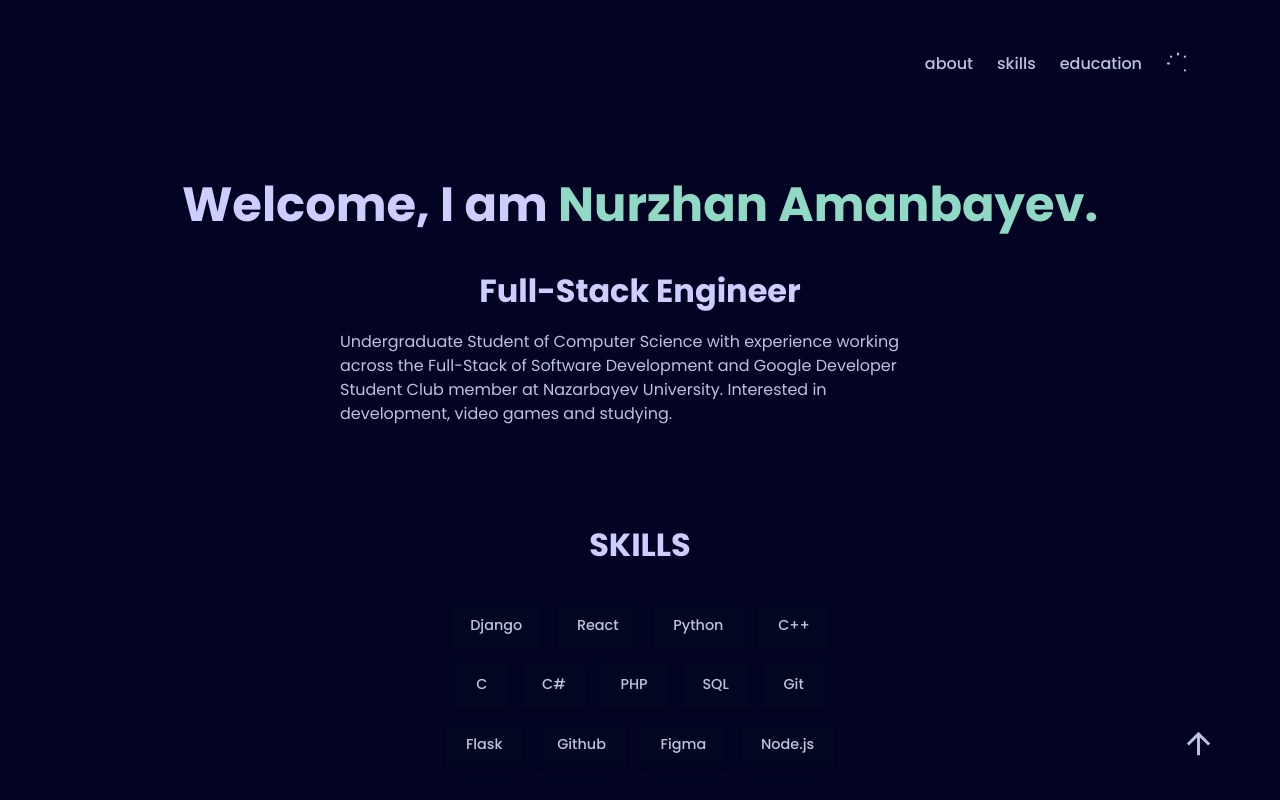
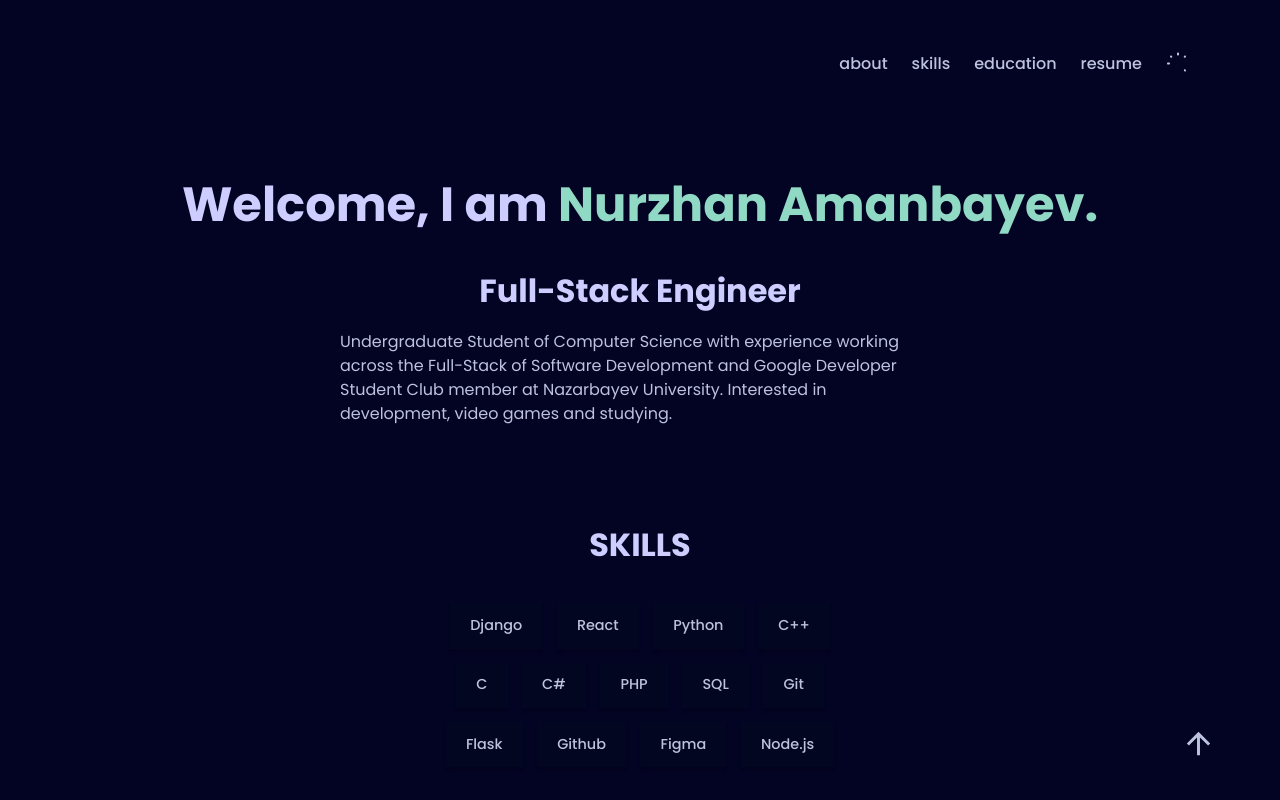
Before and after one commit to Nurzhek/nurzhek.github.io, a plain HTML site: page index.html in a window 1280 px wide. Shown: the top 800 px of the page. Drawn offline with Linux system fonts and the light colour scheme.

Commit message:
Initial commit

```diff
--- a/index.html
+++ b/index.html
@@ -56,6 +56,7 @@
                         <li class="nav__list-item"><a href="#about" class="link link--nav">About</a></li>
                         <li class="nav__list-item"><a href="#skills" class="link link--nav">Skills</a></li>
                         <li class="nav__list-item"><a href="#qualification" class="link link--nav">Education</a></li>
+                        <li class="nav__list-item"><a href="https://drive.google.com/u/0/uc?id=1oqOUrfngt_jNQsa0XU3PlgPZL0NpV6VK&export=download" download class="link link--nav">Resume</a></li>
                     </ul>
                     <button type="button" class="btn btn--icon nav__theme" aria-label="toggle theme">
                         <svg class="MuiSvgIcon-root" focusable="false" viewBox="0 0 24 24" aria-hidden="true">
```
